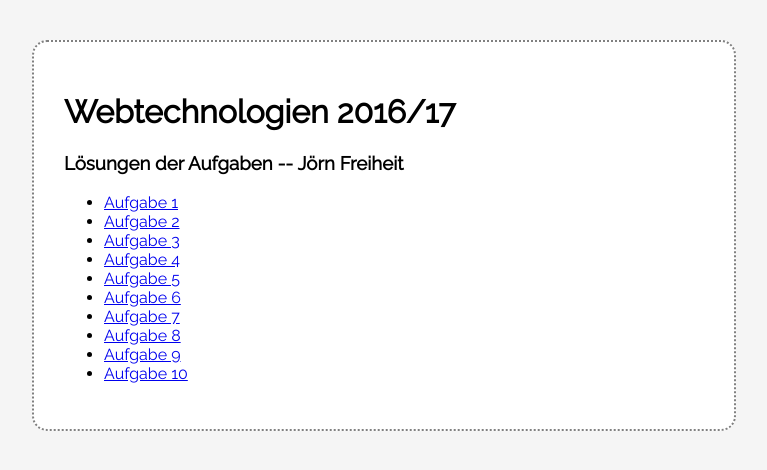
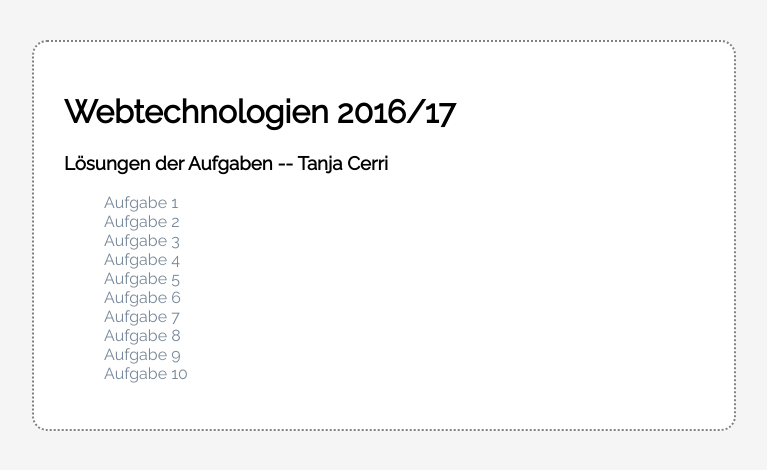
Before and after one commit to noobiba/webtech16, a PHP site: page / in a window 1280 px wide. Shown: the top 470 px of the page, without its empty margins (256-1023 px from the left). Run offline with PHP 8.4, Linux system fonts and the light colour scheme.

Commit message:
Design links

```diff
--- a/css/styles.css
+++ b/css/styles.css
@@ -16,3 +16,19 @@ body{
 h1, h3{
   font-family: 'Raleway', sans-serif;
 }
+ul{
+  list-style-type: none;
+}
+a{
+  text-decoration: none;
+}
+a:link{
+  color:  #778899;
+}
+a:visited{
+  color: Purple;
+}
+a:hover{
+  background-color: #F5F5F5;
+  color: #000000;
+}
--- a/index.html
+++ b/index.html
@@ -13,7 +13,7 @@
     <h1>Webtechnologien 2016/17</h1>
     </header>
     <main>
-        <h3>Lösungen der Aufgaben -- Jörn Freiheit</h3>
+        <h3>Lösungen der Aufgaben -- Tanja Cerri</h3>
     <nav>
     	<ul>
     		<li><a href="./aufgabe01/index.html">Aufgabe 1</a></li>
```
